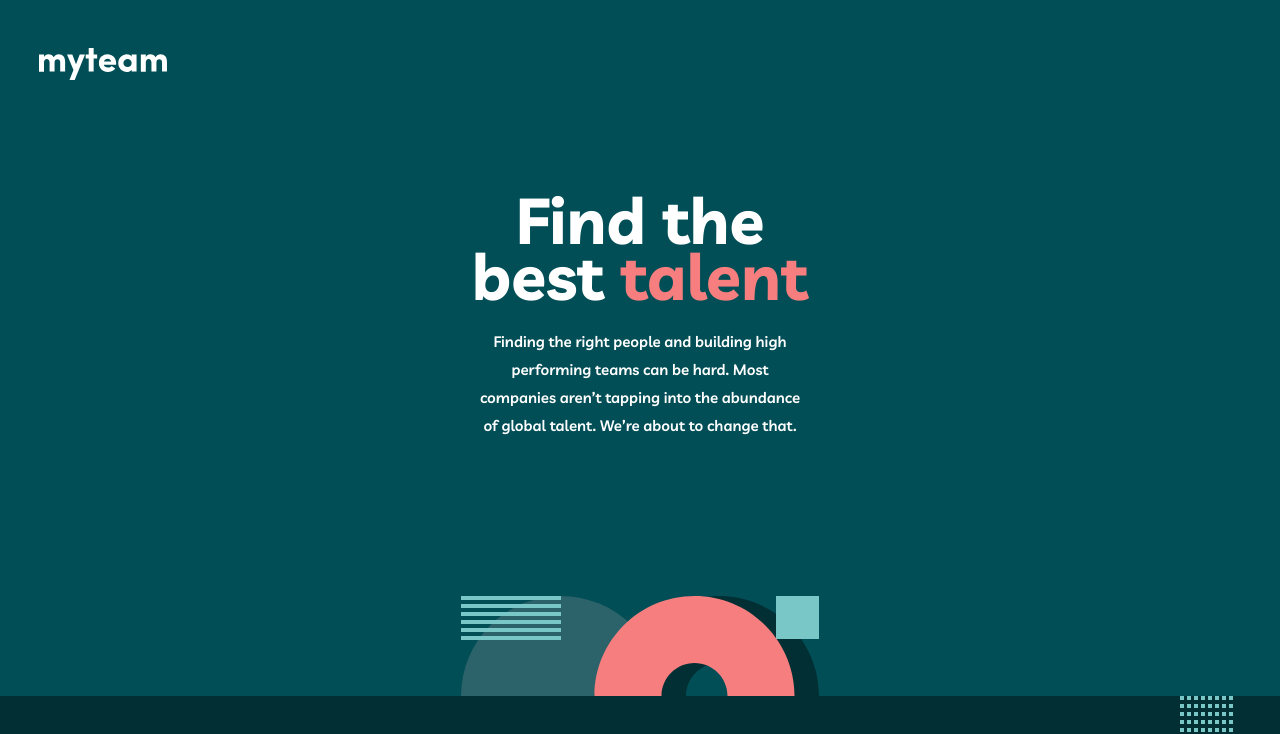
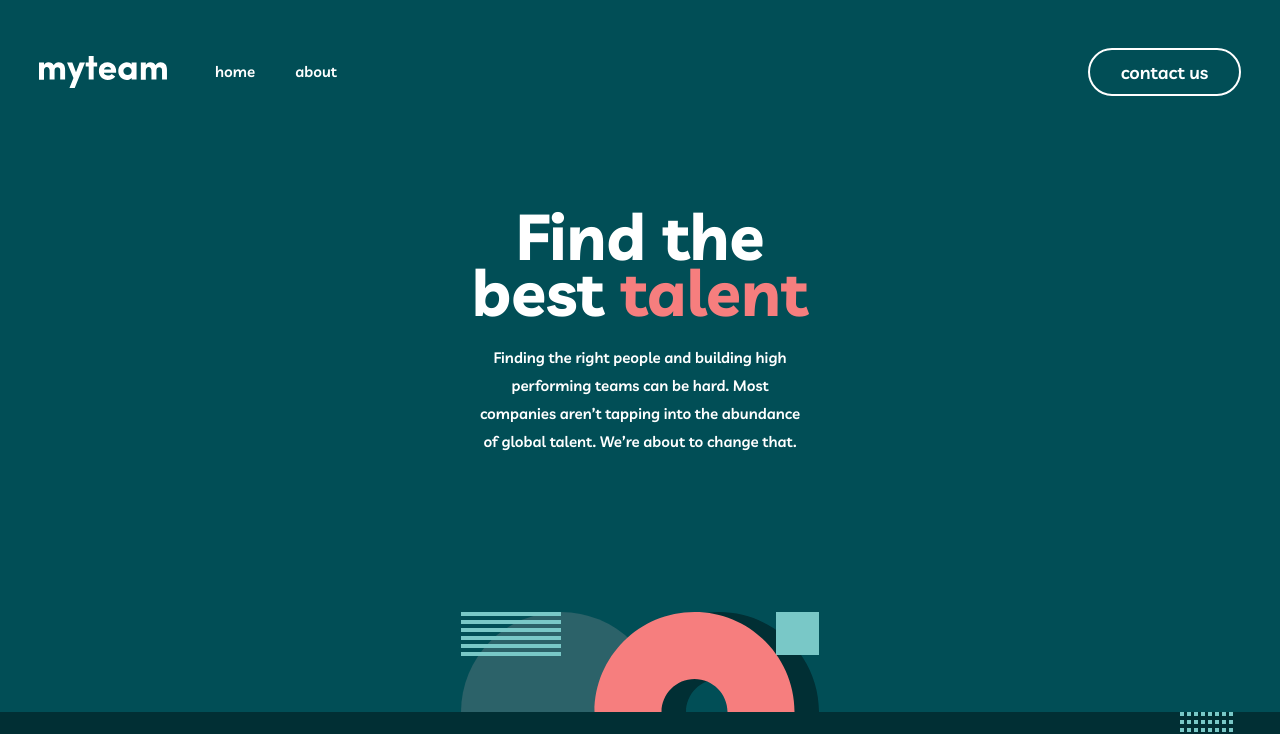
Before and after one commit to JiMare/myteam, a React (Vite) app: page / in a window 1280 px wide. Shown: the top 734 px of the page. Built offline with nearby package versions, Linux system fonts and the light colour scheme.

Commit message:
fix menu

```diff
--- a/package.json
+++ b/package.json
@@ -10,6 +10,7 @@
     "preview": "vite preview"
   },
   "dependencies": {
+    "classnames": "^2.3.2",
     "react": "^18.2.0",
     "react-dom": "^18.2.0",
     "react-router-dom": "^6.11.1"
--- a/src/components/Button.tsx
+++ b/src/components/Button.tsx
@@ -1,10 +1,12 @@
 import React from "react";
+import classnames from "classnames";
 
 type Props = {
   children: React.ReactNode;
   onClick: () => void;
   secondary?: boolean;
   dark?: boolean;
+  className?: string;
 };
 
 export const Button: React.FC<Props> = ({
@@ -12,22 +14,22 @@ export const Button: React.FC<Props> = ({
   secondary = false,
   dark = false,
   children,
+  className,
 }) => {
-  const borderColor = dark ? "sacramento-green" : "white";
-  const textColor = secondary || dark ? "sacramento-green" : "white";
-  const bgColor = secondary ? "white" : "inherit";
-
-  const hoverTextColor = dark ? "white" : "sacramento-green";
-  const hoverColor = secondary
-    ? "light-blue"
-    : dark
-    ? "sacramento-green"
-    : "white";
-
   return (
     <button
       onClick={onClick}
-      className={`h-[48px] border-2 rounded-3xl border-${borderColor} text-${textColor} w-[153px] font-semibold text-[18px] bg-${bgColor} hover:text-${hoverTextColor} hover:bg-${hoverColor} hover:border-${hoverColor}`}
+      className={classnames(
+        `${className} h-[48px] border-2 rounded-3xl font-semibold text-[18px] w-[153px]`,
+        {
+          "border-sacramento-green text-sacramento-green bg-inherit hover:text-white hover:bg-sacramento-green":
+            dark,
+          "border-white text-sacramento-green bg-white hover:bg-light-blue hover:border-light-blue ":
+            secondary,
+          "border-white text-white bg-inherit hover:text-sacramento-green hover:bg-white":
+            !dark && !secondary,
+        }
+      )}
     >
       {children}
     </button>
--- a/src/components/Header.tsx
+++ b/src/components/Header.tsx
@@ -1,17 +1,37 @@
 import React, { useState } from "react";
 import { SideMenu } from "./SideMenu";
+import { Link, useNavigate } from "react-router-dom";
+import { Button } from "./Button";
+import { ParagraphBig } from "./Typography";
 
 export const Header: React.FC = () => {
+  const navigate = useNavigate();
   const [isMobileMenuOpen, setIsMobileMenuOpen] = useState(false);
   return (
     <header className="bg-green px-[24px] md:px-[39px] xl:px-[165px] flex justify-between items-center pt-[48px] pb-[80px] md:pb-[112px] xl:pb-[129px]">
-      <img src="./assets/logo.svg" alt="logo-mnyteam" className="h-[32px]" />
+      <div className="md:flex md:gap-[48px] xl:gap-[80px]">
+        <img src="./assets/logo.svg" alt="logo-mnyteam" className="h-[32px]" />
+
+        <div className="hidden md:flex md:gap-[40px] md:items-center">
+          <Link to="/">
+            <ParagraphBig>home</ParagraphBig>
+          </Link>
+          <Link to="/about">
+            <ParagraphBig>about</ParagraphBig>
+          </Link>
+        </div>
+      </div>
+      <Button onClick={() => navigate("/contact")} className="hidden md:block">
+        contact us
+      </Button>
+
       <img
         src="./assets/icon-hamburger.svg"
         alt="icon-hamburger"
         className="w-[20px] h-[17px] cursor-pointer md:hidden"
         onClick={() => setIsMobileMenuOpen(true)}
       />
+
       {isMobileMenuOpen && (
         <SideMenu onClose={() => setIsMobileMenuOpen(false)} />
       )}
--- a/src/components/SideMenu.tsx
+++ b/src/components/SideMenu.tsx
@@ -2,6 +2,7 @@ import React from "react";
 import ReactDOM from "react-dom";
 import { Link, useNavigate } from "react-router-dom";
 import { Button } from "./Button";
+import { ParagraphBig } from "./Typography";
 
 type Props = {
   onClose: () => void;
@@ -30,13 +31,24 @@ export const SideMenu: React.FC<Props> = ({ onClose }) => {
             className="absolute top-[56px] right-[25px] cursor-pointer"
           />
           <div className="flex flex-col gap-[30px] ml-[50px] mt-[150px]">
-            <Link to="/">
-              <p className="text-[18px] font-semibold">home</p>
+            <Link to="/" onClick={onClose}>
+              <ParagraphBig className="text-[18px] font-semibold">
+                home
+              </ParagraphBig>
             </Link>
-            <Link to="/about">
-              <p className="text-[18px] font-semibold">about</p>
+            <Link to="/about" onClick={onClose}>
+              <ParagraphBig className="text-[18px] font-semibold">
+                about
+              </ParagraphBig>
             </Link>
-            <Button onClick={() => navigate("/contact")}>contact us</Button>
+            <Button
+              onClick={() => {
+                navigate("/contact");
+                onClose();
+              }}
+            >
+              contact us
+            </Button>
           </div>
           <img
             src="./assets/bg-pattern-about-1-mobile-nav-1.svg"
--- a/src/components/Typography.tsx
+++ b/src/components/Typography.tsx
@@ -2,7 +2,7 @@ import React from "react";
 
 type BaseProps = {
   children: React.ReactNode;
-  className: string;
+  className?: string;
 };
 
 export const HeadingMainLarge: React.FC<BaseProps> = ({
```
Also changed, not shown: 1 other file (tests, documents, lock files or other folders).
